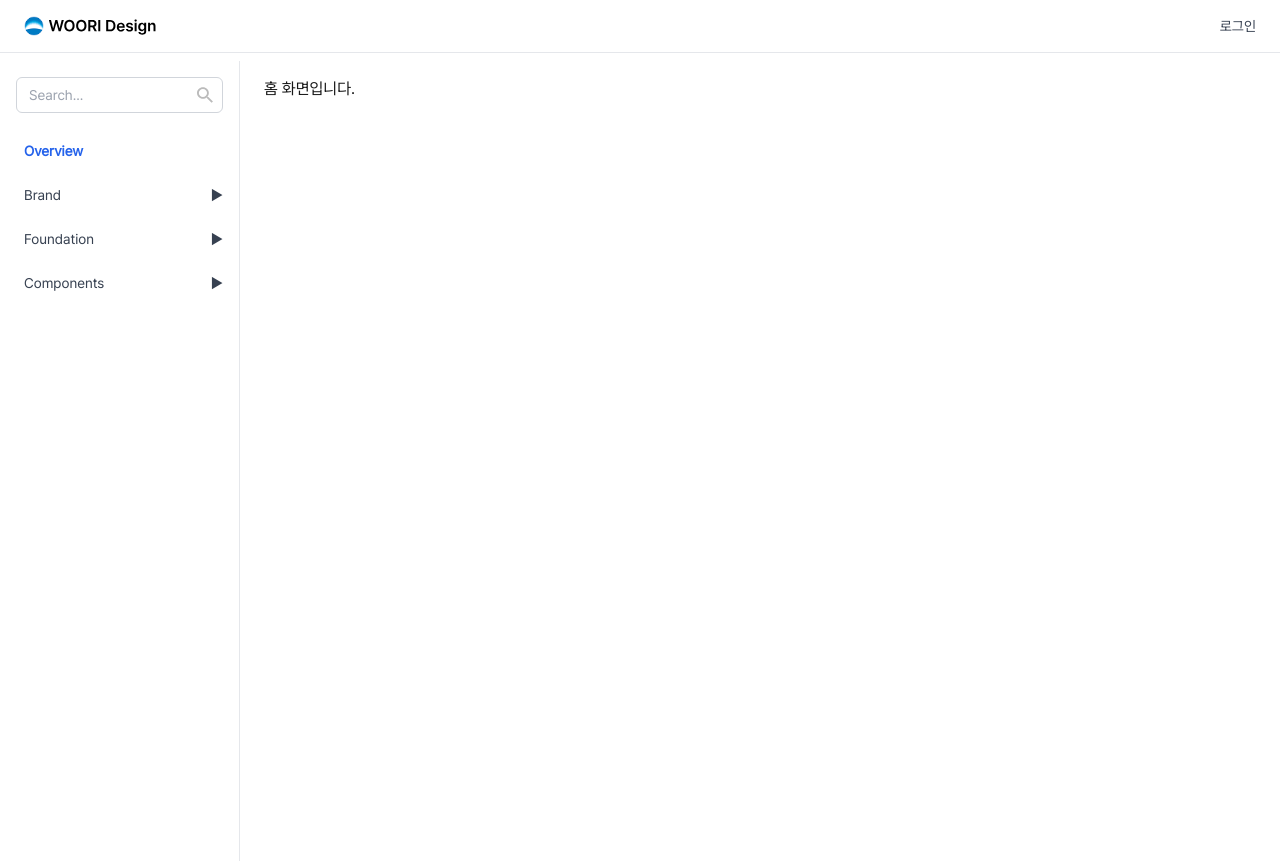
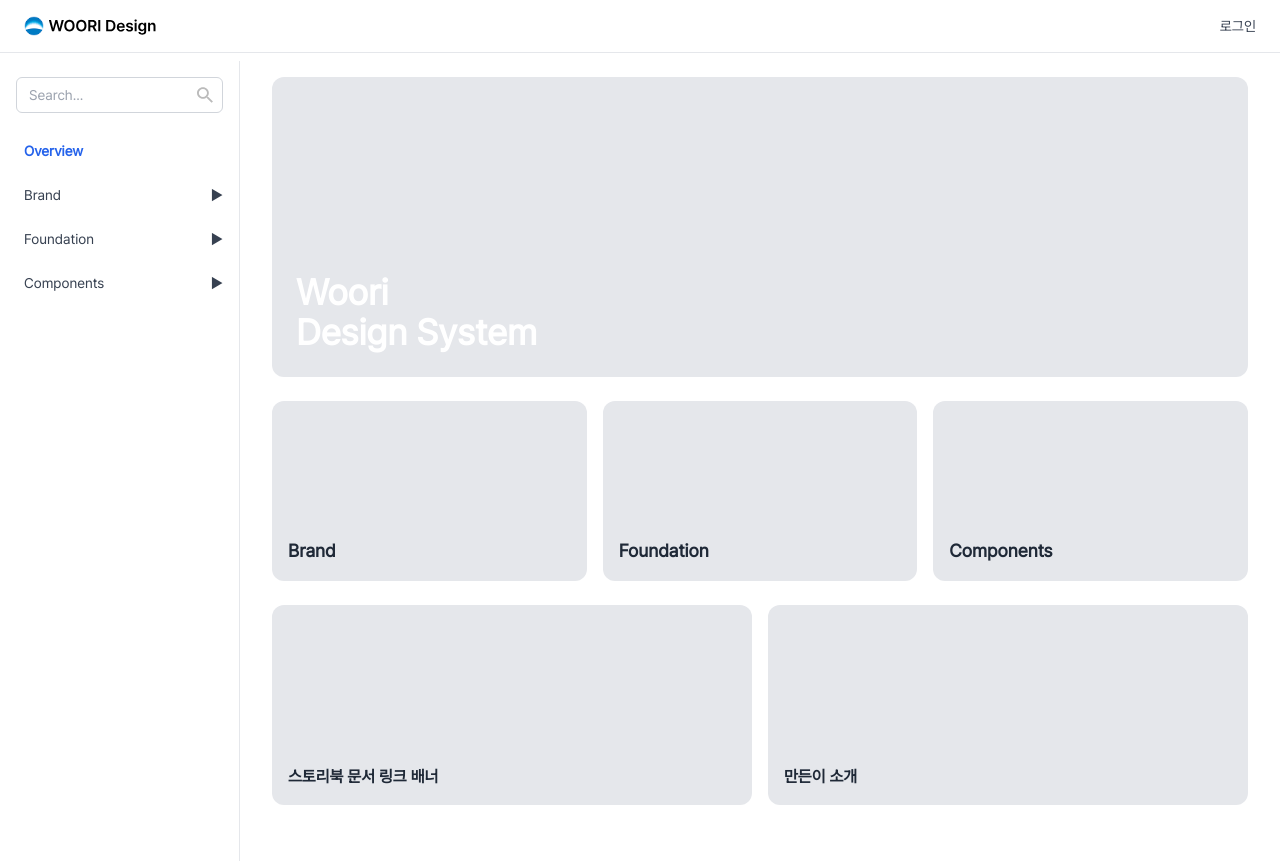
Before and after one commit to woori-design/front-woori-design-web, a Next.js app: page / in a window 1280 px wide. Shown: the top 863 px of the page. Built offline with nearby package versions, Linux system fonts and the light colour scheme.

Commit message:
feat: Main Page 퍼블리싱 작업 (#12)

```diff
--- a/app/layout.tsx
+++ b/app/layout.tsx
@@ -11,12 +11,16 @@ export default function RootLayout({ children }: { children: React.ReactNode })
 
   return (
     <html lang="en">
-      <body className="flex min-h-screen w-full flex-col font-pretendard">
+      <body className="flex flex-col min-h-screen font-pretendard">
         <Header />
         <div className="flex flex-1">
           {!hideSidebar && <Sidebar />}
           <main className="flex-1 p-6">{children}</main>
         </div>
+        <div className="p-4 text-sm text-[#ABABAB]">
+          <p>Version 0.0.1</p>
+          <p>업데이트 2025.xx.xx</p>
+        </div>
       </body>
     </html>
   );
--- a/app/page.tsx
+++ b/app/page.tsx
@@ -1,3 +1,65 @@
-export default function Page() {
-  return <div>홈 화면입니다.</div>;
+import Link from 'next/link';
+
+export default function Main() {
+  return (
+    <div className="flex flex-col items-center min-h-screen px-2">
+      {' '}
+      <div className="max-w-full w-full">
+        {' '}
+        <div className="bg-gray-200 rounded-xl mb-6 p-8 relative" style={{ height: '300px' }}>
+          <div className="absolute bottom-6 left-6">
+            <h1 className="text-4xl font-bold text-white">Woori</h1>
+            <h1 className="text-4xl font-bold text-white">Design System</h1>
+          </div>
+        </div>
+        <div className="grid grid-cols-1 md:grid-cols-3 gap-4 mb-6">
+          <Link href="/brand/page.tsx">
+            <div
+              className="bg-gray-200 rounded-xl p-4 flex items-end hover:bg-gray-300 transition-all duration-300"
+              style={{ height: '180px' }}
+            >
+              <h2 className="text-lg font-bold text-gray-800">Brand</h2>
+            </div>
+          </Link>
+
+          <Link href="/foundation/page.tsx">
+            <div
+              className="bg-gray-200 rounded-xl p-4 flex items-end hover:bg-gray-300 transition-all duration-300"
+              style={{ height: '180px' }}
+            >
+              <h2 className="text-lg font-bold text-gray-800">Foundation</h2>
+            </div>
+          </Link>
+
+          <Link href="/components/page.tsx">
+            <div
+              className="bg-gray-200 rounded-xl p-4 flex items-end hover:bg-gray-300 transition-all duration-300"
+              style={{ height: '180px' }}
+            >
+              <h2 className="text-lg font-bold text-gray-800">Components</h2>
+            </div>
+          </Link>
+        </div>
+        <div className="grid grid-cols-1 md:grid-cols-2 gap-4 mb-6">
+          <Link href="/storybook">
+            <div
+              className="bg-gray-200 rounded-xl p-4 flex items-end hover:bg-gray-300 transition-all duration-300"
+              style={{ height: '200px' }}
+            >
+              <h2 className="text-base font-bold text-gray-800">스토리북 문서 링크 배너</h2>{' '}
+            </div>
+          </Link>
+
+          <Link href="/about">
+            <div
+              className="bg-gray-200 rounded-xl p-4 flex items-end hover:bg-gray-300 transition-all duration-300"
+              style={{ height: '200px' }}
+            >
+              <h2 className="text-base font-bold text-gray-800">만든이 소개</h2>
+            </div>
+          </Link>
+        </div>
+      </div>
+    </div>
+  );
 }
```
